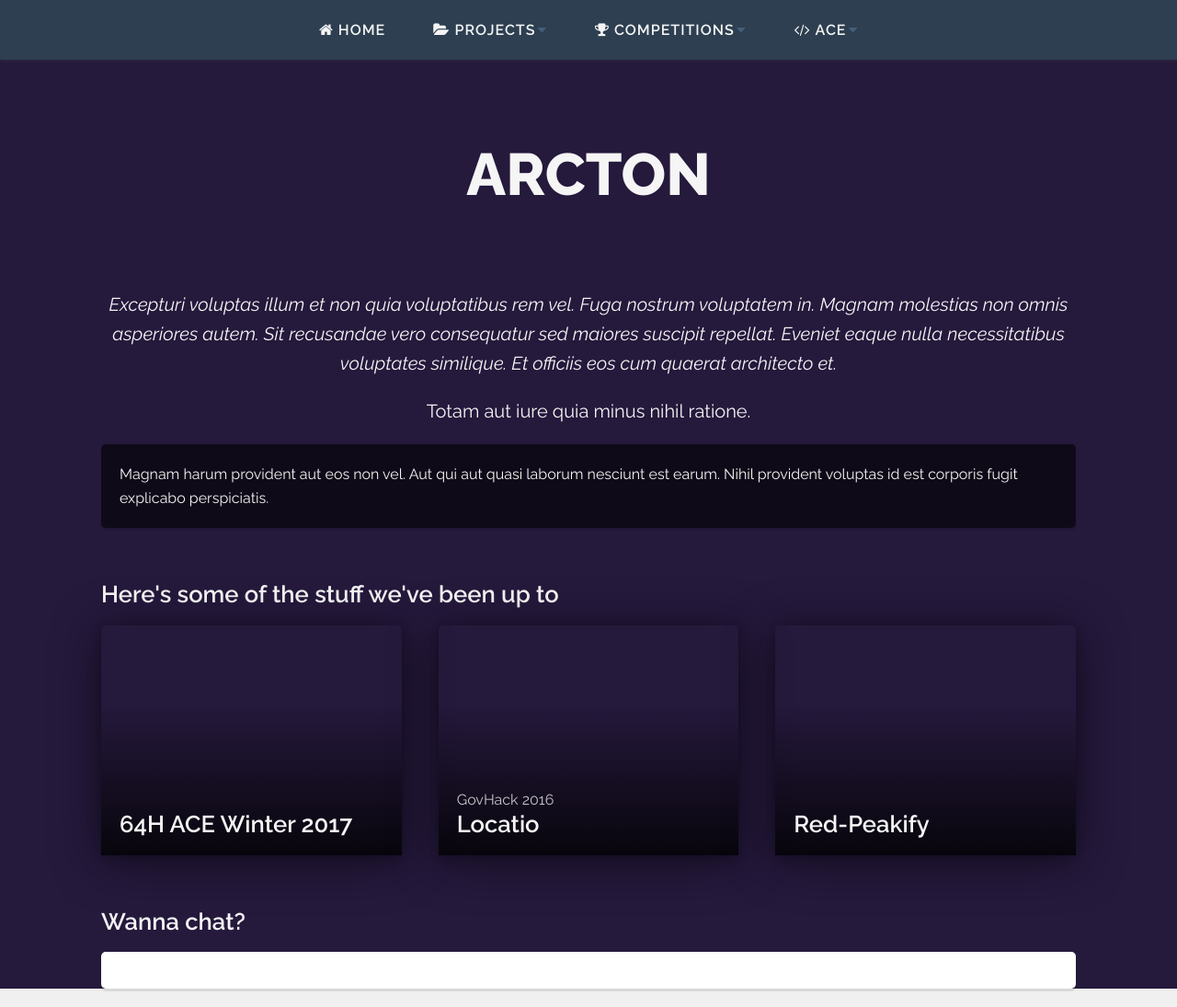
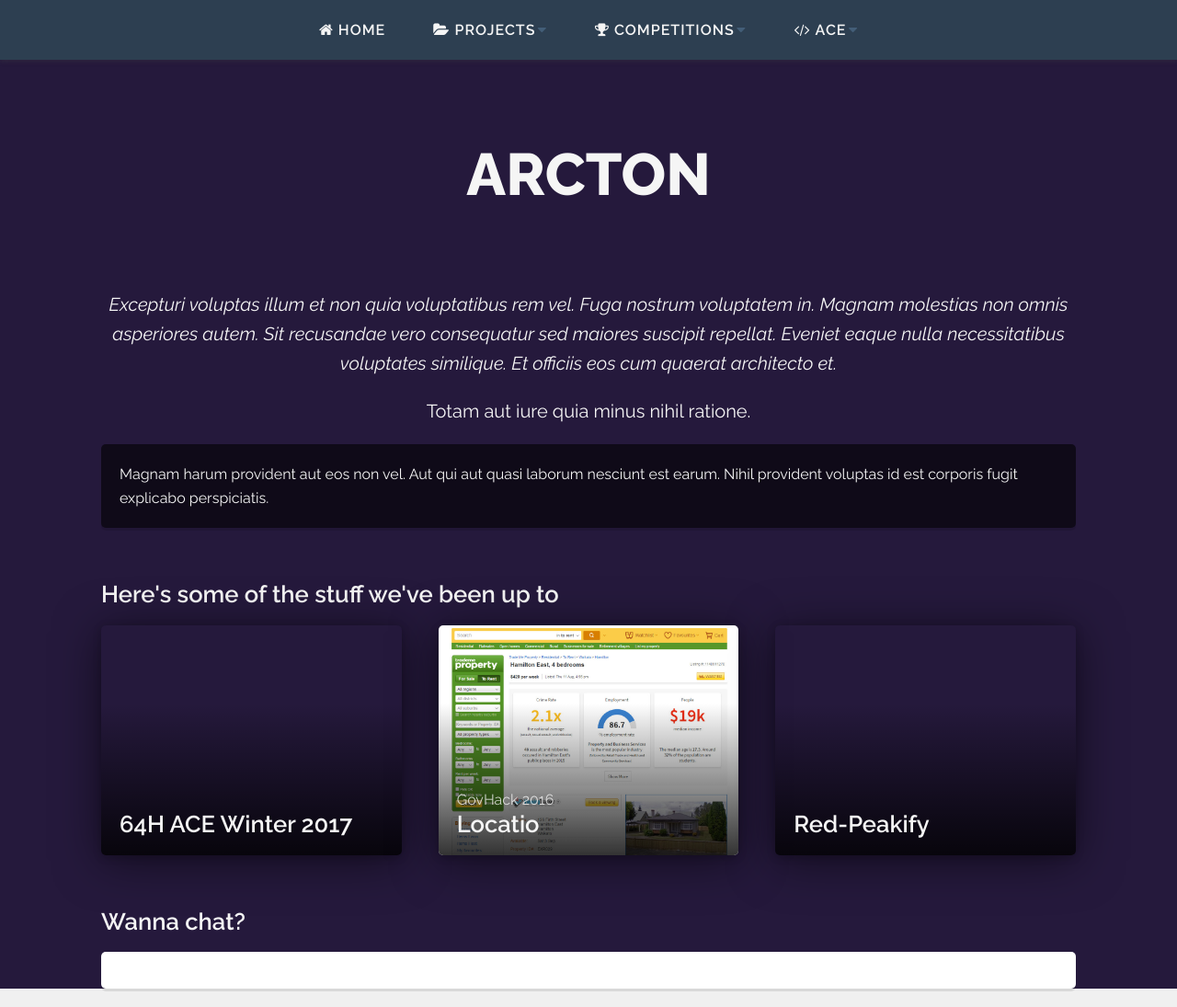
Before and after one commit to Arcton/arcton.github.io, a Jekyll site: the page built from index.html, in a window 1280 px wide and 1095 px high. Shown: the whole window at 92% size. Built offline with Jekyll 4.4.1, drawn with Linux system fonts in a browser that asks for light colours; nearby versions of some CDN libraries.

Commit message:
Add support for images to featured content

```diff
--- a/_projects/locatio.html
+++ b/_projects/locatio.html
@@ -6,6 +6,7 @@ circa: 2016.07
 participants: Grady Hooker, Theo Newton, Jeremy Symon and Nathaniel Watson
 featured: true
 subtitle: GovHack 2016
+main_image: /assets/locatio/1.jpg
 screenshots:
 - url: /assets/locatio/1-thumb.jpg
   captain: Locatio giving details for a Hamilton East rental
--- a/_sass/modules/_feature.scss
+++ b/_sass/modules/_feature.scss
@@ -14,9 +14,18 @@
   box-shadow: 0 2px 10px rgba(black, 0.2), 0 6px 50px rgba(black, 0.52);
   margin-right: $gutter * 2;
   color: $col-fg-light;
+  overflow: hidden;
 
   &:last-child {
     margin-right: 0;
+  }
+
+  &__image {
+    position: absolute;
+    width: 100%;
+    height: 100%;
+    background-size: cover;
+    background-position: center;
   }
 
   &__text-content {
--- a/index.html
+++ b/index.html
@@ -32,7 +32,8 @@ short_title: Arcton
           {% for page in pages reversed%}
             {% if page.featured %}
               <a href="{{page.url}}" class="feature">
-                <img class="feature__image" src="{{page.main_image}}" />
+                <div class="feature__image" style="background-image: url({{page.main_image}});">
+                </div>
 
                 <div class="feature__text-content">
                   {% if page.subtitle %}<span class="feature__subtitle">{{page.subtitle}}</span>{% endif %}
```
